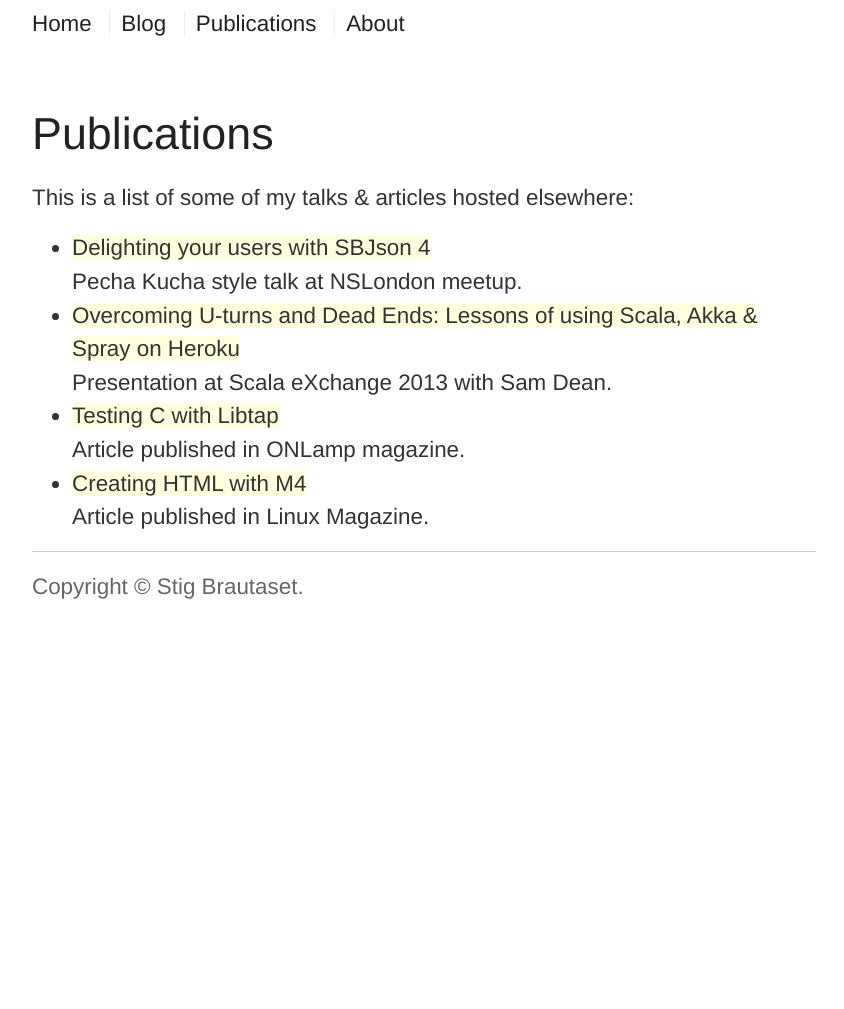
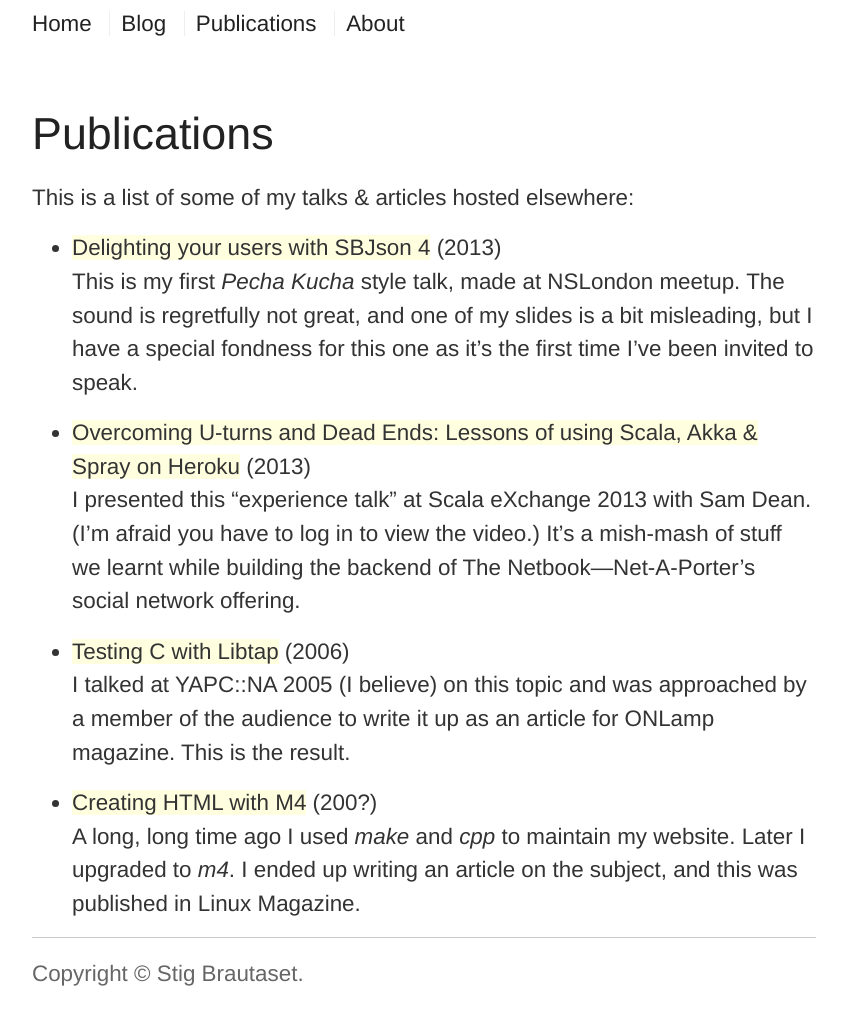
Before and after one commit to stig/www.brautaset.org, a Jekyll site: the page built from publications.md, in a window 1280 px wide. Shown: the whole page, without its empty margins (216-1060 px from the left). Built offline with Jekyll 4.4.1, drawn with Linux system fonts in a browser that asks for light colours; before the commit the page ends 900 px from its top, so only the background shows below that.

Commit message:
Update publications page

```diff
--- a/publications.md
+++ b/publications.md
@@ -5,7 +5,28 @@ layout: page
 
 This is a list of some of my talks & articles hosted elsewhere:
 
-* [Delighting your users with SBJson 4](https://vimeo.com/86478323)<br/>Pecha Kucha style talk at NSLondon meetup.
-* [Overcoming U-turns and Dead Ends: Lessons of using Scala, Akka & Spray on Heroku](http://skillsmatter.com/podcast/scala/overcoming-u-turns-and-dead-ends-lessons-of-using-scala-akka-spray-on-heroku)<br/>Presentation at Scala eXchange 2013 with Sam Dean.
-* [Testing C with Libtap](http://www.onlamp.com/pub/a/onlamp/2006/01/19/libtap.html?CMP=OTC-6YE827253101&ATT=Testing+C+with+Libtap)<br/>Article published in ONLamp magazine.
-* [Creating HTML with M4](http://www.linux-magazine.com/w3/issue/25/GNUm4.pdf#!)<br/>Article published in Linux Magazine.
+- [Delighting your users with SBJson 4](https://vimeo.com/86478323) (2013)
+<br/>
+This is my first *Pecha Kucha* style talk, made at NSLondon meetup.
+The sound is regretfully not great, and one of my slides is a bit
+misleading, but I have a special fondness for this one as it's the
+first time I've been invited to speak.
+
+- [Overcoming U-turns and Dead Ends: Lessons of using Scala, Akka & Spray on Heroku](http://skillsmatter.com/podcast/scala/overcoming-u-turns-and-dead-ends-lessons-of-using-scala-akka-spray-on-heroku) (2013)
+<br/>
+I presented this "experience talk" at Scala eXchange 2013 with Sam
+Dean. (I'm afraid you have to log in to view the video.) It's a
+mish-mash of stuff we learnt while building the backend of The
+Netbook---Net-A-Porter's social network offering.
+
+- [Testing C with Libtap](http://www.onlamp.com/pub/a/onlamp/2006/01/19/libtap.html?CMP=OTC-6YE827253101&ATT=Testing+C+with+Libtap) (2006)
+<br/>
+I talked at YAPC::NA 2005 (I believe) on this topic and was approached
+by a member of the audience to write it up as an article for ONLamp
+magazine. This is the result.
+
+- [Creating HTML with M4](http://www.linux-magazine.com/w3/issue/25/GNUm4.pdf#!) (200?)
+<br/>
+A long, long time ago I used *make* and *cpp* to maintain my website.
+Later I upgraded to *m4*. I ended up writing an article on the
+subject, and this was published in Linux Magazine.
```
